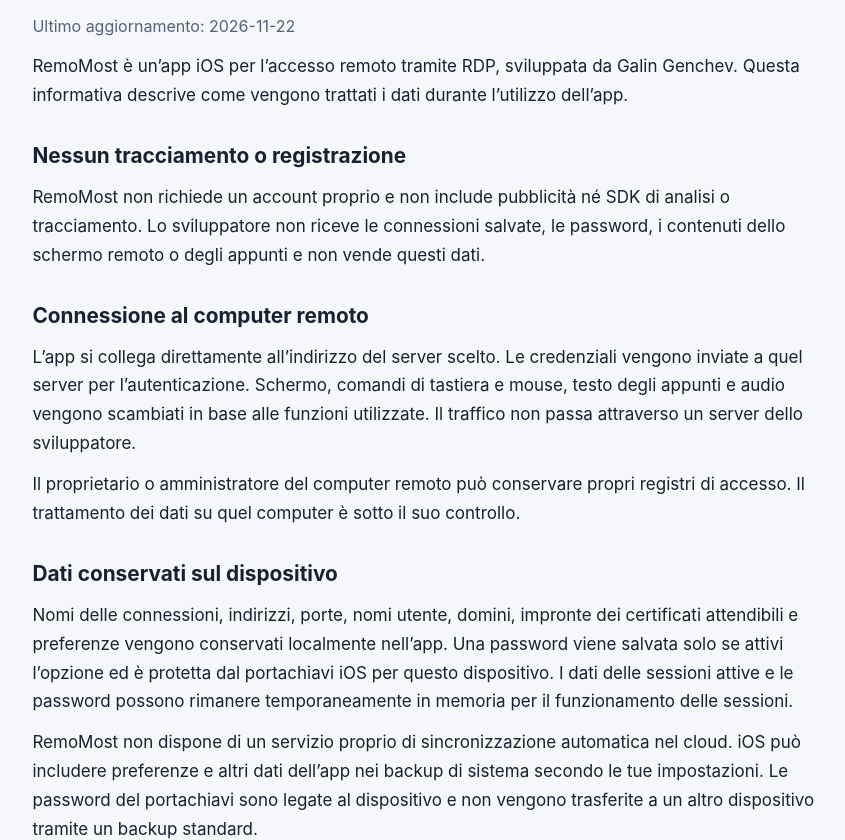
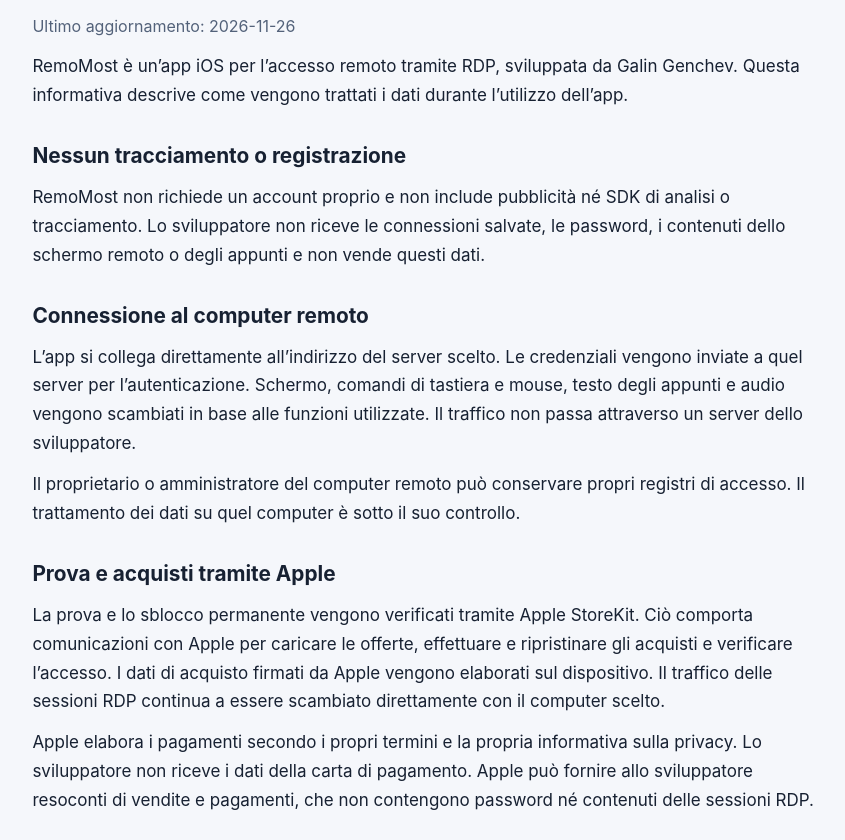
Before and after one commit to g1kata/remomost-support, a plain HTML site: page docs/privacy/it/index.html in a window 1280 px wide. Shown: the part 261-1101 px from the top of the page, without its empty margins (214-1059 px from the left). Drawn offline with Linux system fonts and the light colour scheme.

Commit message:
Update Italian privacy policy for StoreKit purchases

```diff
--- a/docs/privacy/it/index.html
+++ b/docs/privacy/it/index.html
@@ -42,12 +42,14 @@ footer { margin-top: 2.5rem; border-top: 1px solid var(--line); padding-top: .5r
 <header><div class="brand">RemoMost</div><nav aria-label="RemoMost"><a href="../../index.html">Assistenza</a><a href="./index.html" aria-current="page">Privacy</a></nav><nav aria-label="Lingua"><a href="../bg/index.html" lang="bg" hreflang="bg">Български</a><a href="../index.html" lang="en" hreflang="en">English</a><a href="../de/index.html" lang="de" hreflang="de">Deutsch</a><a href="../es/index.html" lang="es" hreflang="es">Español</a><a href="../fr/index.html" lang="fr" hreflang="fr">Français</a><a href="../it/index.html" lang="it" hreflang="it" aria-current="page">Italiano</a><a href="../ru/index.html" lang="ru" hreflang="ru">Русский</a><a href="../pt-BR/index.html" lang="pt-BR" hreflang="pt-BR">Português (Brasil)</a></nav></header>
 <main>
 <h1>Informativa sulla privacy di RemoMost</h1>
-<p class="meta">Ultimo aggiornamento: <time datetime="2026-11-22">2026-11-22</time></p>
+<p class="meta">Ultimo aggiornamento: <time datetime="2026-11-26">2026-11-26</time></p>
 <p>RemoMost è un’app iOS per l’accesso remoto tramite RDP, sviluppata da Galin Genchev. Questa informativa descrive come vengono trattati i dati durante l’utilizzo dell’app.</p>
 <section aria-labelledby="overview"><h2 id="overview">Nessun tracciamento o registrazione</h2>
 <p>RemoMost non richiede un account proprio e non include pubblicità né SDK di analisi o tracciamento. Lo sviluppatore non riceve le connessioni salvate, le password, i contenuti dello schermo remoto o degli appunti e non vende questi dati.</p></section><section aria-labelledby="connections"><h2 id="connections">Connessione al computer remoto</h2>
 <p>L’app si collega direttamente all’indirizzo del server scelto. Le credenziali vengono inviate a quel server per l’autenticazione. Schermo, comandi di tastiera e mouse, testo degli appunti e audio vengono scambiati in base alle funzioni utilizzate. Il traffico non passa attraverso un server dello sviluppatore.</p>
-<p>Il proprietario o amministratore del computer remoto può conservare propri registri di accesso. Il trattamento dei dati su quel computer è sotto il suo controllo.</p></section><section aria-labelledby="storage"><h2 id="storage">Dati conservati sul dispositivo</h2>
+<p>Il proprietario o amministratore del computer remoto può conservare propri registri di accesso. Il trattamento dei dati su quel computer è sotto il suo controllo.</p></section><section aria-labelledby="purchases"><h2 id="purchases">Prova e acquisti tramite Apple</h2>
+<p>La prova e lo sblocco permanente vengono verificati tramite Apple StoreKit. Ciò comporta comunicazioni con Apple per caricare le offerte, effettuare e ripristinare gli acquisti e verificare l’accesso. I dati di acquisto firmati da Apple vengono elaborati sul dispositivo. Il traffico delle sessioni RDP continua a essere scambiato direttamente con il computer scelto.</p>
+<p>Apple elabora i pagamenti secondo i propri termini e la propria informativa sulla privacy. Lo sviluppatore non riceve i dati della carta di pagamento. Apple può fornire allo sviluppatore resoconti di vendite e pagamenti, che non contengono password né contenuti delle sessioni RDP.</p></section><section aria-labelledby="storage"><h2 id="storage">Dati conservati sul dispositivo</h2>
 <p>Nomi delle connessioni, indirizzi, porte, nomi utente, domini, impronte dei certificati attendibili e preferenze vengono conservati localmente nell’app. Una password viene salvata solo se attivi l’opzione ed è protetta dal portachiavi iOS per questo dispositivo. I dati delle sessioni attive e le password possono rimanere temporaneamente in memoria per il funzionamento delle sessioni.</p>
 <p>RemoMost non dispone di un servizio proprio di sincronizzazione automatica nel cloud. iOS può includere preferenze e altri dati dell’app nei backup di sistema secondo le tue impostazioni. Le password del portachiavi sono legate al dispositivo e non vengono trasferite a un altro dispositivo tramite un backup standard.</p></section><section aria-labelledby="clipboard-audio"><h2 id="clipboard-audio">Appunti e audio</h2>
 <p>L’accesso agli appunti del telefono e la scrittura di testo avvengono tramite le azioni di copia e incolla che scegli. Il testo degli appunti remoti può essere elaborato temporaneamente nella memoria della sessione; RemoMost non lo salva in un file. Il testo incollato in Windows può rimanere nei suoi appunti dopo la disconnessione.</p>
```
